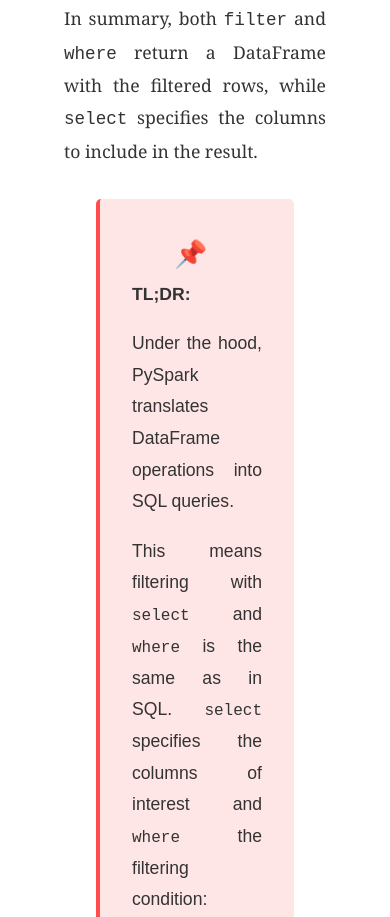
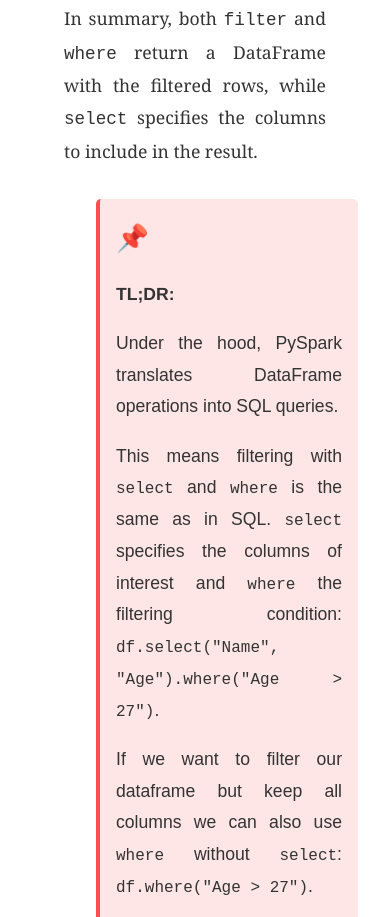
Before and after one commit to Jihagen/hackadillo, a plain HTML site: page pyspark_filtering_1.html in a window 390 px wide. Shown: the part 6726-7643 px from the top of the page. Drawn offline with Linux system fonts and the light colour scheme.

Commit message:
Changes made to responsive styling

```diff
--- a/styles.css
+++ b/styles.css
@@ -294,6 +294,8 @@ pre[class*="language-"] {
     text-align: justify; /* Justify text inside callouts */
     font-family: 'Arial', sans-serif; /* Sans serif font for callout text */
     padding-right: 2rem; /* Ensure right padding */
+    width: 100%; /* Ensure the callout takes the full width */
+    box-sizing: border-box;
 }
 
 .block-color-tldr {
@@ -460,7 +462,6 @@ header {
 }
 
 .spotify-container {
-    transform: scale(0.85);
     transform-origin: top left;
     width: 100%;
 }
@@ -523,7 +524,6 @@ header {
         transform: scale(1.2) rotate(-10deg);
     }
 }
-
 /* Responsive styles */
 @media (max-width: 768px) {
     .about-section {
@@ -539,8 +539,24 @@ header {
     .image-container img {
         max-width: 150px;
     }
+
+    /* Ensure callouts adjust on smaller screens */
+    .callout {
+        flex-direction: column;
+        padding: 1rem; /* Reduce padding for smaller screens */
+    }
+
+    .callout .icon {
+        margin-right: 0;
+        margin-bottom: 1rem; /* Add space below the icon */
+        align-self: flex-start; /* Align icon at the start */
+    }
+
+    .callout-content {
+        width: 100%;
+        padding: 0; /* Remove padding inside the content */
+    }
 }
-
 a {
     color: black; /* Accent color */
     text-decoration: none; /* No underline */
```
Also changed, not shown: index.html (+1 -1 lines), pyspark_dataframes.html (+1 -1 lines), 2 other files.
